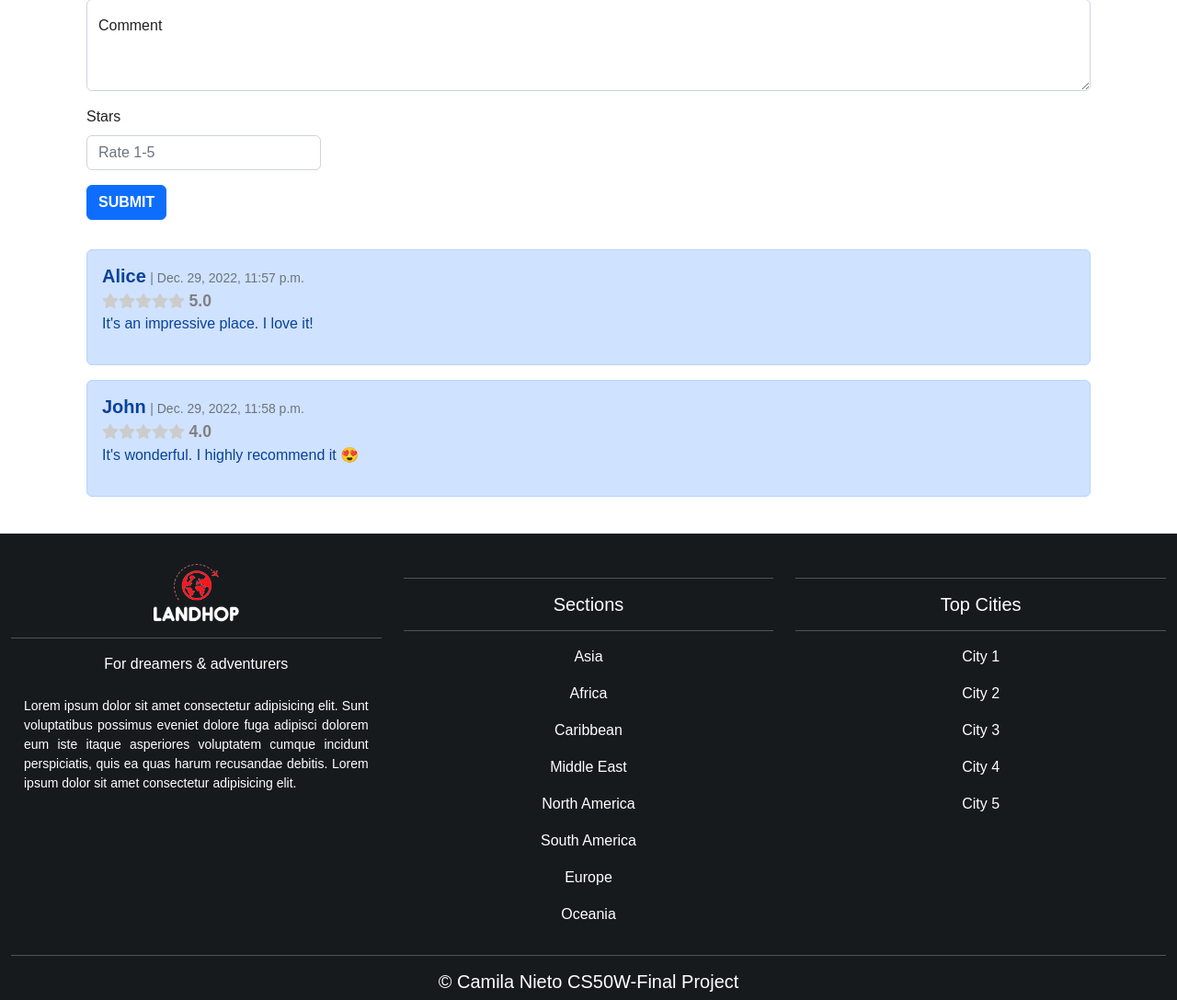
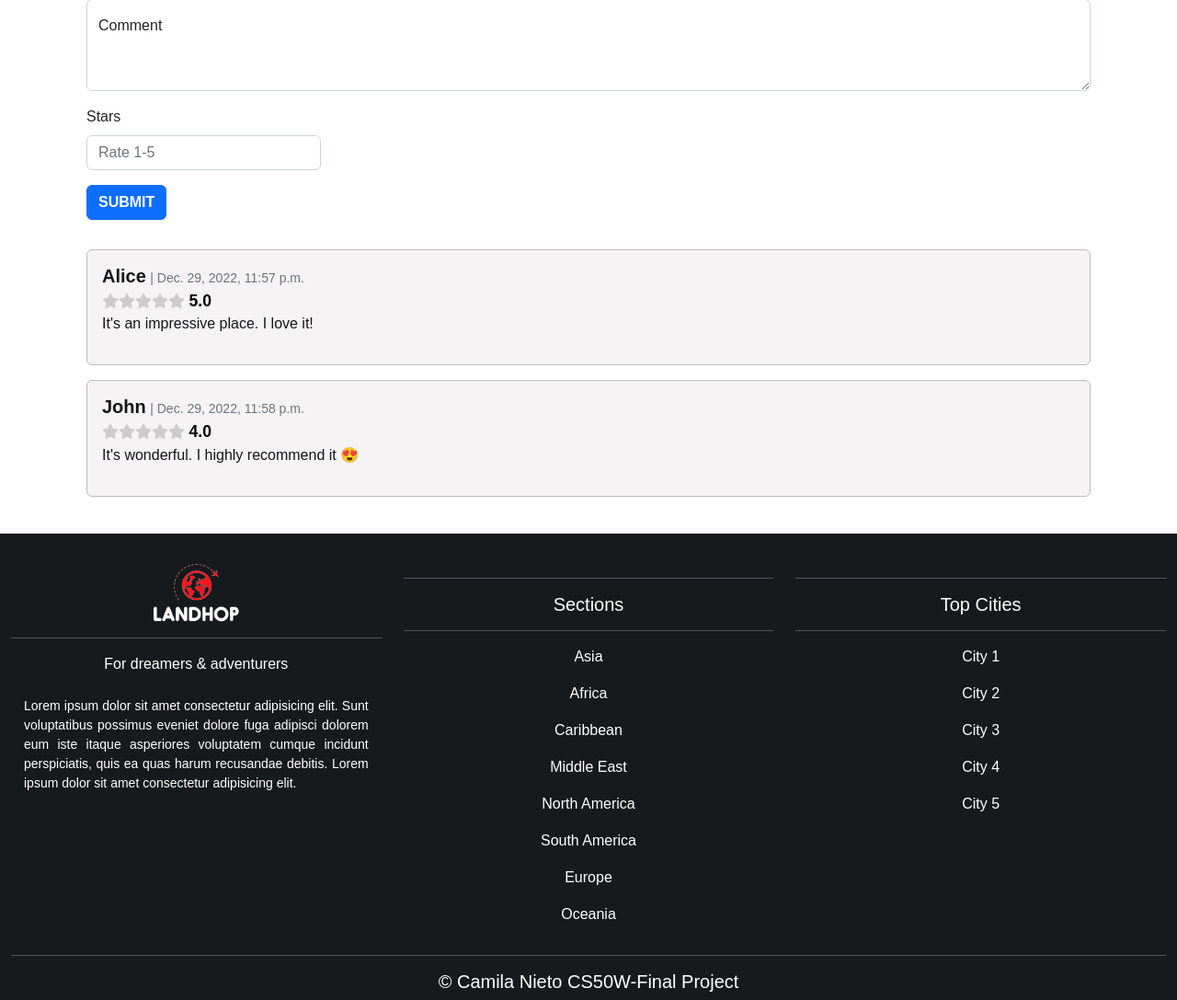
Before and after one commit to CamilaNieto-Centennial/landhop, a Django app: template landhop/templates/landhop/sight.html in a window 1280 px wide. Shown: the part 1272-2359 px from the top of the page at 92% size. Run offline with Django 4.2, Linux system fonts and the light colour scheme; data comes from the database, SQL or seed files in the repository; both versions use the stored data as it was after the commit; tables that the repository leaves empty hold one stand-in row (values such as "Sample post"); the template is opened without the code that fills it: values that come from a table or form of the project are taken from there, most other values are stand-ins (such as "Sample title", 1, 10 or a date in 2020); some libraries are stand-ins or nearby versions.

Commit message:
Comments style updated & required attributes on form

```diff
--- a/landhop/static/landhop/styles.css
+++ b/landhop/static/landhop/styles.css
@@ -342,6 +342,11 @@ hr .light-100 {
     margin-bottom: 5em;
 }
 
+/*Comments alert*/
+.alert-dark {
+    background-color: #f5f3f4;
+}
+
 /* Stars of sights inside City Page */
 .stars-outer {
     position: relative;
@@ -375,6 +380,12 @@ hr .light-100 {
 
 .number-rating{
     color: gray;
+    font-weight: bold;
+}
+
+
+#number-comments {
+    color: #000;
     font-weight: bold;
 }
 
--- a/landhop/templates/landhop/login.html
+++ b/landhop/templates/landhop/login.html
@@ -11,7 +11,6 @@
                             {% if message %}
                                 <div class="mb-2 errorMessage">{{ message }}</div>
                             {% endif %}
-
                             <form action="{% url 'login' %}" method="post">
                                 {% csrf_token %}
                                 <div class="form-group">
--- a/landhop/templates/landhop/sight.html
+++ b/landhop/templates/landhop/sight.html
@@ -25,13 +25,16 @@
                 <p>{{sight.description}}</p>
                 <!--</div>-->
                 <h2>Comments</h2>
+                <!--{% if message %}
+                    <div class="mb-2 errorMessage">{{ message }}</div>
+                {% endif %}-->
                 <form action="{% url 'newComment' name=titleSight %}" method="POST">
                     {% csrf_token %}
                     <div class="row">
                         <div class="col-12">
                             <div class="mb-3">
                                 <div class="form-floating">
-                                    <textarea class="form-control" placeholder="Leave a comment here" id="comment" name="comment" style="height: 100px"></textarea>
+                                    <textarea class="form-control" placeholder="Leave a comment here" id="comment" name="comment" style="height: 100px" required></textarea>
                                     <label for="floatingComment">Comment</label>
                                 </div>
                             </div>
@@ -41,7 +44,7 @@
                         <div class="col-12 col-md-3 col-sm-12 col-xs-12 col-lg-3">
                             <div class="mb-3">
                                 <label for="inputStars" class="form-label">Stars</label>
-                                <input type="number" class="form-control" id="rating-control stars" name="stars" step="0.1" max="5" placeholder="Rate 1-5">
+                                <input type="number" class="form-control" id="rating-control stars" name="stars" step="0.1" min="0" max="5" placeholder="Rate 1-5" required>
                             </div>
                         </div>
                     </div>
@@ -49,14 +52,14 @@
                 </form>
                 {% if comments %}
                     {% for comment in comments %}
-                        <div class="alert alert-primary comment-sight1" role="alert">
+                        <div class="alert alert-dark comment-sight1" role="alert">
                             <h5 style="display: inline;"><strong>{{comment.author}}</strong></h5>
                             <div style="display: inline;" id="commentHelp" class="form-text"> | {{comment.dateCreated}}</div>
                             <div></div>
                             <div class="stars-outer">
                                 <div id="commentSight-stars-inner"></div>
                             </div>
-                            <div style="display: inline;" class="number-rating small-number">{{comment.stars}}</div> <!-- {{comment.stars}} -->
+                            <div style="display: inline;" id="number-comments" class="number-rating small-number">{{comment.stars}}</div> <!-- {{comment.stars}} -->
 
                             <p>{{comment.description}}</p>
                         </div>
```
Also changed, not shown: landhop/views.py (+9 -0 lines), db.sqlite3.
